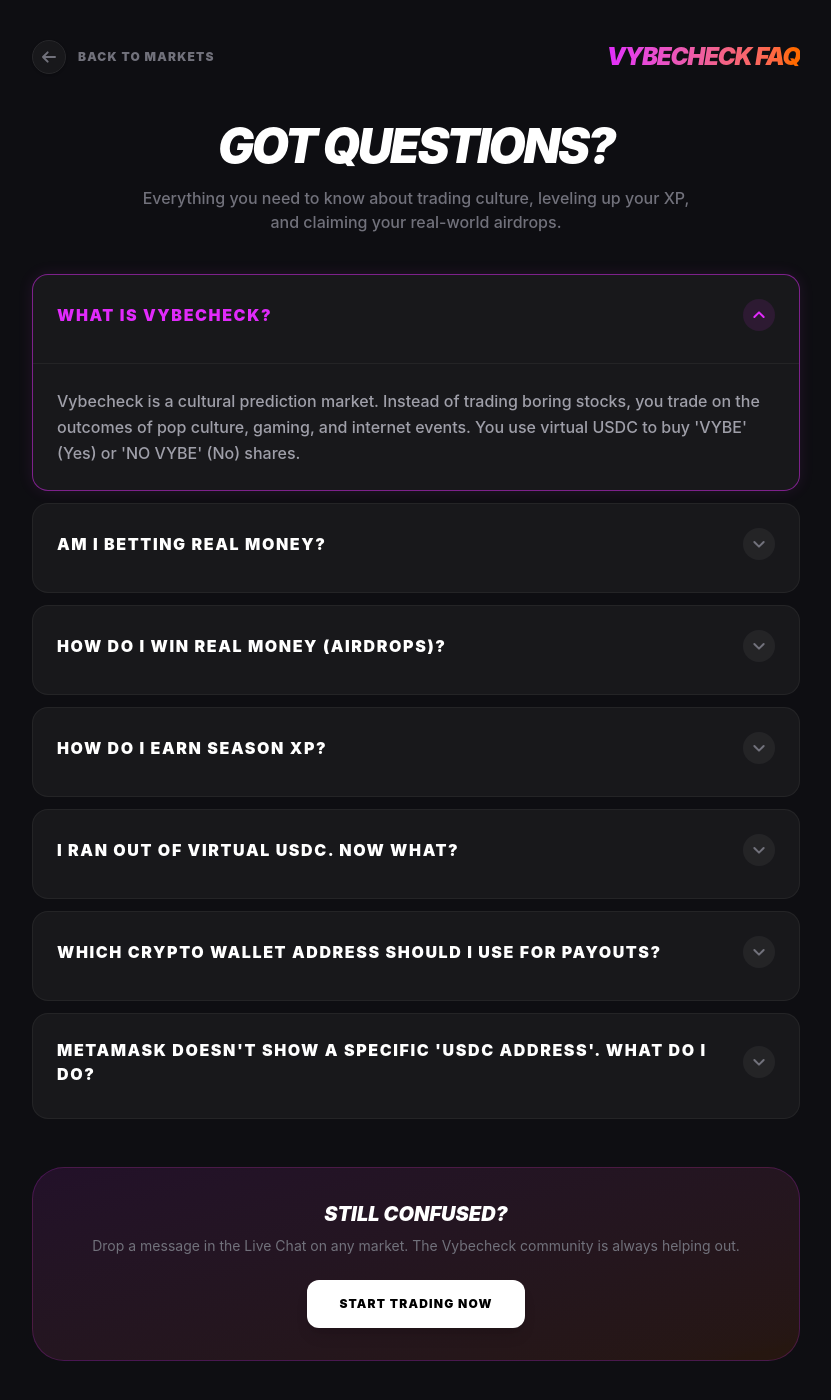
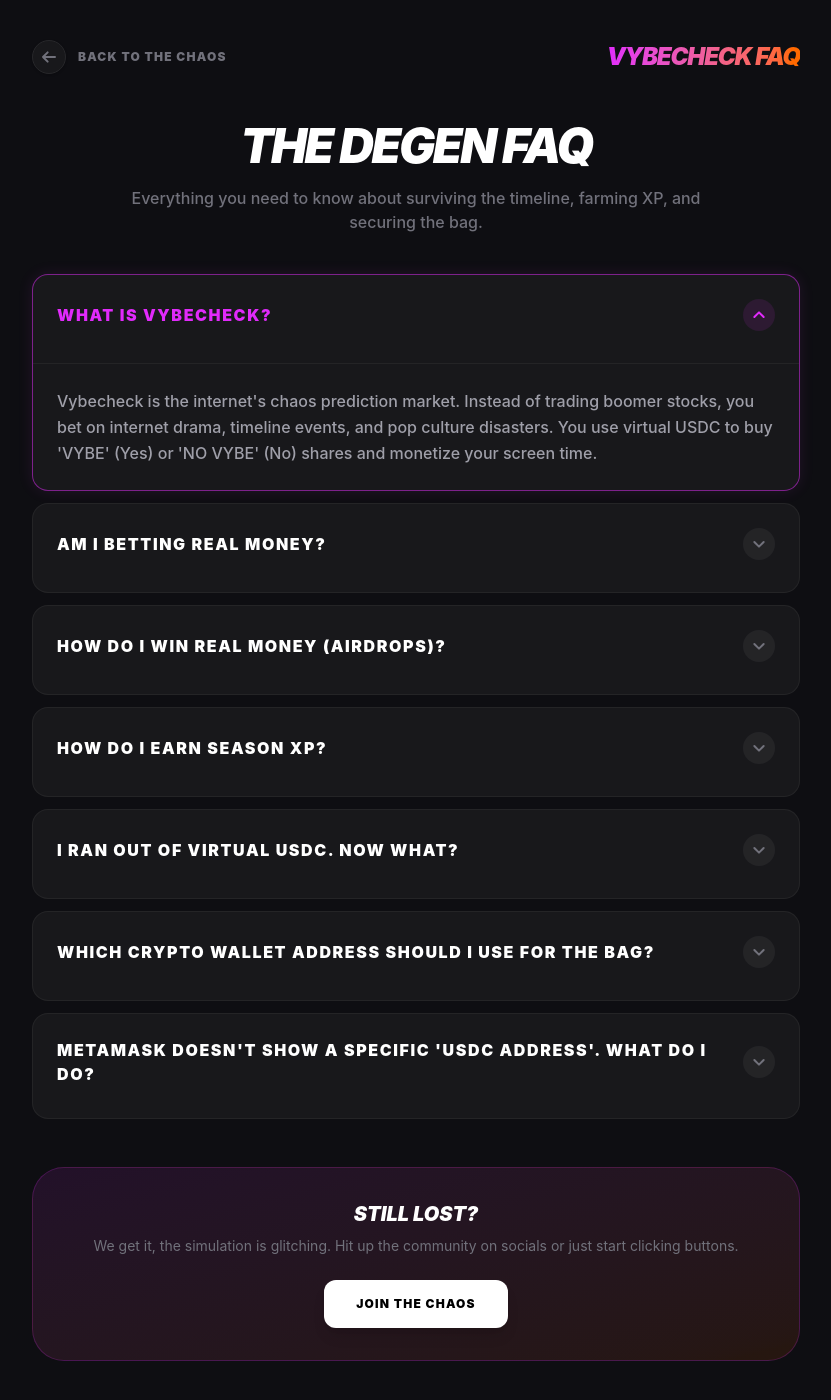
Before and after one commit to deorodesign/vibecheck, a Next.js app: page /faq in a window 1280 px wide. Shown: the whole page, without its empty margins (224-1055 px from the left). Built offline with nearby package versions, Linux system fonts and the light colour scheme; no server answers; the database is empty.

Commit message:
Update page.tsx

```diff
--- a/app/faq/page.tsx
+++ b/app/faq/page.tsx
@@ -8,31 +8,31 @@ export default function FaqPage() {
   const faqs = [
     {
       question: "What is Vybecheck?",
-      answer: "Vybecheck is a cultural prediction market. Instead of trading boring stocks, you trade on the outcomes of pop culture, gaming, and internet events. You use virtual USDC to buy 'VYBE' (Yes) or 'NO VYBE' (No) shares."
+      answer: "Vybecheck is the internet's chaos prediction market. Instead of trading boomer stocks, you bet on internet drama, timeline events, and pop culture disasters. You use virtual USDC to buy 'VYBE' (Yes) or 'NO VYBE' (No) shares and monetize your screen time."
     },
     {
       question: "Am I betting real money?",
-      answer: "No. All trades on Vybecheck use virtual USDC (play money) to keep the platform fun, legal, and accessible globally. You cannot deposit real money."
+      answer: "Fake money, real clout. All trades on Vybecheck use virtual USDC to keep the feds away and make the platform accessible globally. You cannot deposit real money."
     },
     {
       question: "How do I win real money (Airdrops)?",
-      answer: "By being right! Winning trades earn you Season XP. At the end of every 14 days (Season), the top 3 players on the Leaderboard share a real USDC airdrop pool sent directly to their crypto wallets."
+      answer: "By reading the timeline better than anyone else! Winning trades earn you Season XP. At the end of the season, the top 3 degens on the Leaderboard take the bag—a real USDC airdrop sent directly to their crypto wallets."
     },
     {
       question: "How do I earn Season XP?",
-      answer: "You get +1 XP for every 1 virtual USDC you trade (just for participating). If your prediction is correct, you also get +10 XP for every 1 USDC of net profit you make. The smarter you trade, the faster you climb."
+      answer: "You get +1 XP for every 1 virtual USDC you trade (just for being in the game). If your prediction hits, you farm an extra +10 XP for every 1 USDC of net profit. The smarter you read the chaos, the faster you climb."
     },
     {
       question: "I ran out of virtual USDC. Now what?",
-      answer: "Don't worry! If your bankroll drops below 20 USDC, a 'Claim Relief Fund' button will appear in your profile to give you a free +50 USDC boost. You can also get +50 USDC daily by sharing a market on social media!"
+      answer: "Don't panic. If your bankroll drops below 20 USDC, a 'Claim Stimmy' button will appear in your profile to give you a free +50 USDC bailout. You can also farm +50 USDC daily by sharing a market on X (Twitter) or TikTok!"
     },
     {
-      question: "Which crypto wallet address should I use for payouts?",
-      answer: "You can use any EVM-compatible wallet (like MetaMask, Trust Wallet, Coinbase Wallet) or a Solana wallet (like Phantom). Just go to your Profile and paste your main receiving address (e.g., your 0x... address from MetaMask)."
+      question: "Which crypto wallet address should I use for the bag?",
+      answer: "You can drop any EVM-compatible wallet (MetaMask, Trust Wallet, Coinbase) or a Solana wallet (Phantom). Just go to your Profile and paste your main receiving address (e.g., your 0x... address) so we know where to send your airdrop."
     },
     {
       question: "MetaMask doesn't show a specific 'USDC address'. What do I do?",
-      answer: "That is completely normal! On networks like Ethereum, Base, or Arbitrum, your address (starting with 0x...) is exactly the same for all tokens. Just copy your main wallet address and save it in your Profile. When we send you the USDC prize, it will safely arrive at that exact address."
+      answer: "That is completely normal! On networks like Ethereum, Base, or Arbitrum, your address (starting with 0x...) is exactly the same for all tokens. Just copy your main wallet address and save it in your Profile. When you secure the bag, the USDC will safely arrive there."
     }
   ];
 
@@ -49,7 +49,7 @@ export default function FaqPage() {
             <div className="p-2 rounded-full bg-white dark:bg-zinc-900 border border-zinc-200 dark:border-zinc-800 group-hover:border-zinc-400 dark:group-hover:border-zinc-600 transition-colors shadow-sm">
               <svg className="w-4 h-4" fill="none" viewBox="0 0 24 24" stroke="currentColor"><path strokeLinecap="round" strokeLinejoin="round" strokeWidth={3} d="M10 19l-7-7m0 0l7-7m-7 7h18" /></svg>
             </div>
-            <span className="font-black text-xs uppercase tracking-widest hidden sm:inline">Back to Markets</span>
+            <span className="font-black text-xs uppercase tracking-widest hidden sm:inline">Back to the Chaos</span>
           </Link>
           <h1 className="text-xl md:text-2xl font-black text-transparent bg-clip-text bg-gradient-to-r from-fuchsia-500 to-orange-500 uppercase tracking-tighter cursor-default italic">
             Vybecheck FAQ
@@ -57,8 +57,8 @@ export default function FaqPage() {
         </header>
 
         <div className="text-center mb-10">
-          <h2 className="text-3xl md:text-5xl font-black italic uppercase tracking-tighter mb-4">Got Questions?</h2>
-          <p className="text-zinc-500 font-medium max-w-xl mx-auto text-sm md:text-base">Everything you need to know about trading culture, leveling up your XP, and claiming your real-world airdrops.</p>
+          <h2 className="text-3xl md:text-5xl font-black italic uppercase tracking-tighter mb-4">The Degen FAQ</h2>
+          <p className="text-zinc-500 font-medium max-w-xl mx-auto text-sm md:text-base">Everything you need to know about surviving the timeline, farming XP, and securing the bag.</p>
         </div>
 
         <div className="space-y-3">
@@ -93,10 +93,10 @@ export default function FaqPage() {
         </div>
 
         <div className="mt-12 p-8 bg-gradient-to-br from-fuchsia-500/10 to-orange-500/10 border border-fuchsia-500/20 rounded-[2rem] text-center">
-          <h3 className="text-xl font-black uppercase italic text-zinc-900 dark:text-white mb-2">Still confused?</h3>
-          <p className="text-zinc-500 text-sm mb-6">Drop a message in the Live Chat on any market. The Vybecheck community is always helping out.</p>
+          <h3 className="text-xl font-black uppercase italic text-zinc-900 dark:text-white mb-2">Still lost?</h3>
+          <p className="text-zinc-500 text-sm mb-6">We get it, the simulation is glitching. Hit up the community on socials or just start clicking buttons.</p>
           <Link href="/" className="inline-block bg-zinc-900 text-white dark:bg-white dark:text-black font-black px-8 py-4 rounded-xl uppercase tracking-widest text-xs hover:scale-105 active:scale-95 transition-transform shadow-lg">
-            Start Trading Now
+            Join the Chaos
           </Link>
         </div>
 
```
